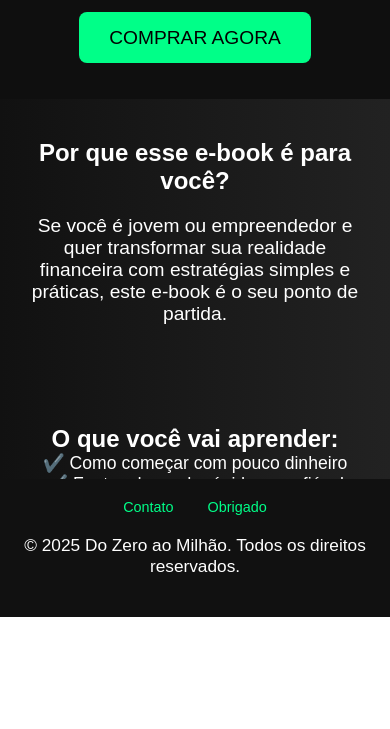
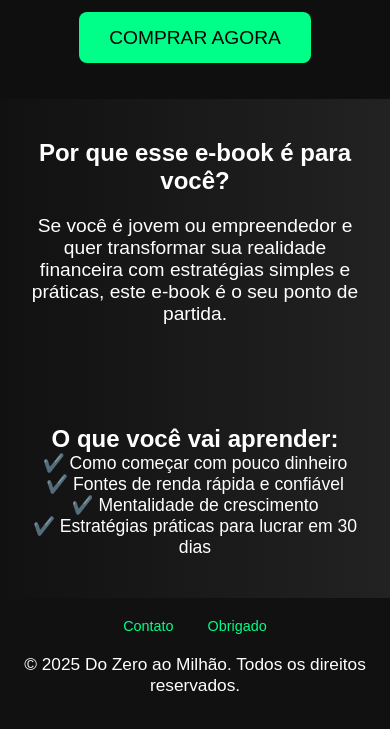
Before and after one commit to Dozeroaomilhao/DoZeroaoMilh-o-, a plain HTML site: page index.html in a window 390 px wide. Shown: the part 227-956 px from the top of the page. Before the commit the page ends 844 px from the top, so only its background shows below. Drawn offline with Linux system fonts and the light colour scheme.

Commit message:
Update index.html

```diff
--- a/index.html
+++ b/index.html
@@ -35,7 +35,11 @@ position: absolute;
     bottom: 0;
     width: 100%;
 }
-
+@media (max-width: 720px) {
+  footer {
+    position: relative;
+  }
+}
     nav a {
       color: #00ff88;
       margin: 0 15px;
```
